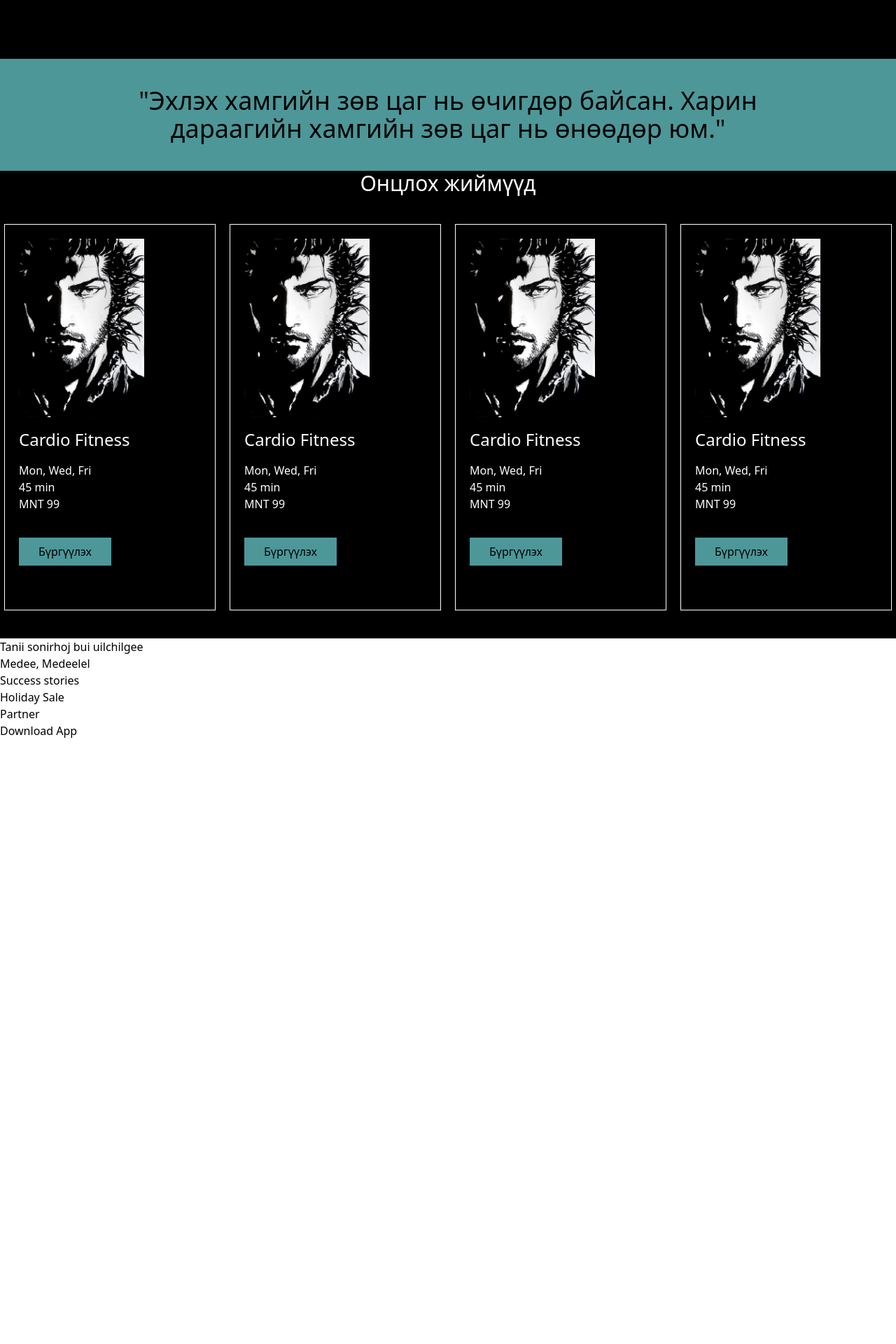
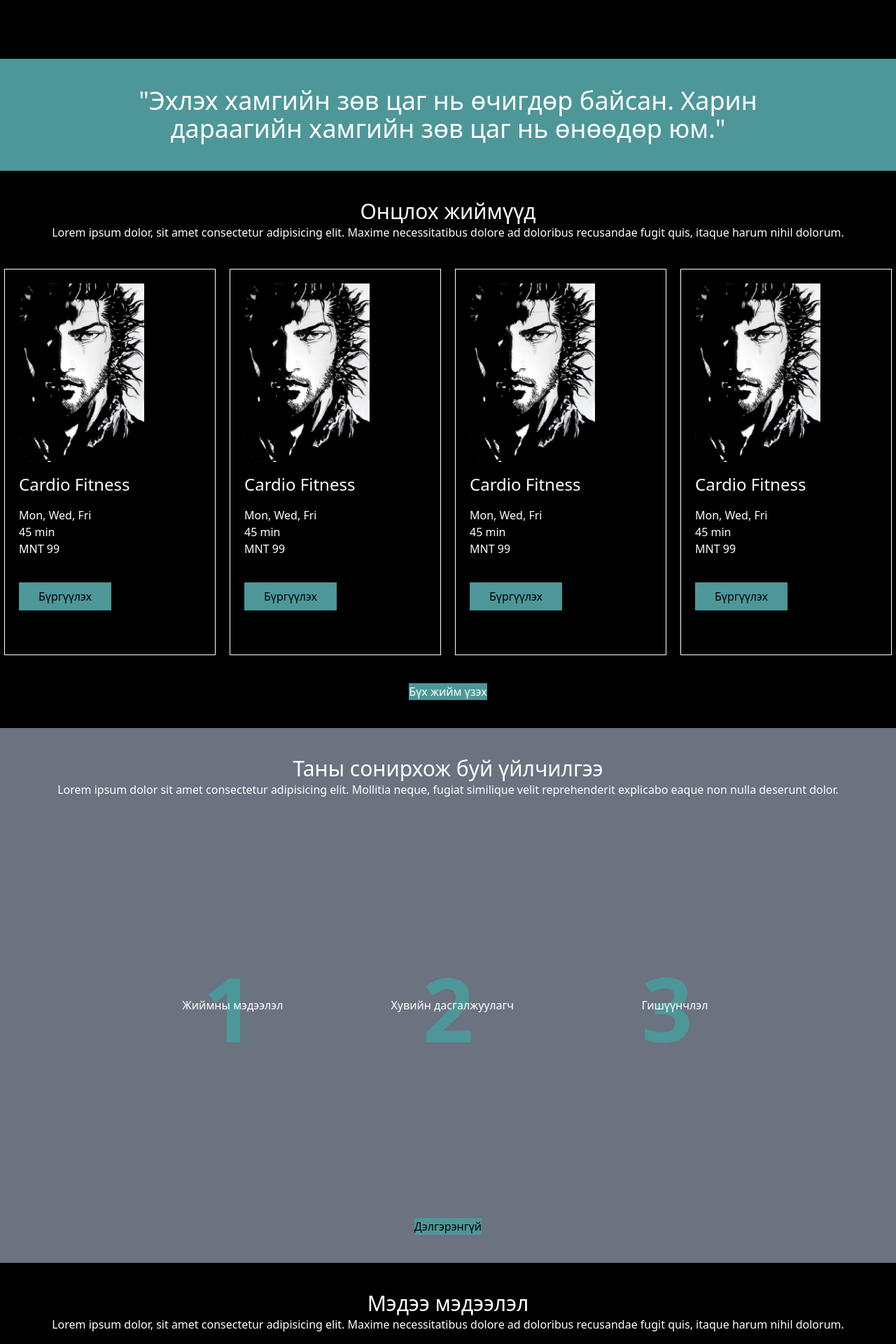
Before and after one commit to Pinecone-aqua/jimdii, a Next.js app in the folder front_end/client/: page / in a window 1280 px wide. Shown: the part 460-2380 px from the top of the page at 70% size. Before the commit the page ends 1516 px from the top, so only its background shows below. Built offline with nearby package versions, Linux system fonts and the light colour scheme.

Commit message:
apr27 at class

```diff
--- a/front_end/client/components/Card.tsx
+++ b/front_end/client/components/Card.tsx
@@ -8,11 +8,7 @@ export default function Card(): JSX.Element {
         <Link href={`singleGym`}>
           <div className="bg-black w-[300px] h-[550px] text-white p-5 font-extralight">
             <picture>
-							<img
-								src="./musashi.webp"
-								alt="CArd Pic"
-								className="h-[50%]"
-							/>
+              <img src="./musashi.webp" alt="CArd Pic" className="h-[50%]" />
             </picture>
             <h2 className="text-2xl my-4">Cardio Fitness</h2>
             <p>Mon, Wed, Fri</p>
--- a/front_end/client/pages/index.tsx
+++ b/front_end/client/pages/index.tsx
@@ -7,29 +7,73 @@ import Card from "@/components/Card";
 
 export default function Home() {
   const examples = [1, 2, 3, 4];
+  // const photo = "./titanic.jpeg";
+
   return (
-    <main>
-      <div className="h-[80px] md:h-[120px] lg:h-[160px] flex items-center text-center bg-main w-full text-sm  sm:text-2xl  lg:text-4xl">
-        <p className="container mx-auto w-3/4">
+    <main className="text-white">
+      <section className="h-[80px] md:h-[120px] lg:h-[160px] flex items-center text-center bg-main w-full text-sm  sm:text-2xl  lg:text-4xl">
+        <p className="container mx-auto w-3/4 text-white">
           "Эхлэх хамгийн зөв цаг нь өчигдөр байсан. Харин дараагийн хамгийн зөв
           цаг нь өнөөдөр юм."
         </p>
-      </div>
-      <div className="bg-black">
-        <h2 className="text-center text-3xl text-white">Онцлох жиймүүд</h2>
+      </section>
+      <section className="bg-black flex flex-col items-center py-10">
+        <h2 className="text-3xl text-white">Онцлох жиймүүд</h2>
+        <p className="text-white">
+          Lorem ipsum dolor, sit amet consectetur adipisicing elit. Maxime
+          necessitatibus dolore ad doloribus recusandae fugit quis, itaque harum
+          nihil dolorum.
+        </p>
 
         <div className="flex gap-5 justify-center py-10">
           {examples.map((example, index) => (
-            <Card key={index} />
+            <Card key={index} photo={"./musashi.webp"} />
           ))}
         </div>
-      </div>
-      <div>
-        <p>Tanii sonirhoj bui uilchilgee</p>
-      </div>
-      <div>
-        <p>Medee, Medeelel</p>
-      </div>
+        <button className="bg-main">Бүх жийм үзэх</button>
+      </section>
+      <section className="bg-gray-500 flex flex-col items-center py-10">
+        <h2 className="text-3xl text-white">Таны сонирхож буй үйлчилгээ</h2>
+        <p>
+          Lorem ipsum dolor sit amet consectetur adipisicing elit. Mollitia
+          neque, fugiat similique velit reprehenderit explicabo eaque non nulla
+          deserunt dolor.
+        </p>
+        <div className="h-[600px] flex items-center gap-60">
+          <div className="relative">
+            <span className="text-main text-9xl font-bold">1</span>
+            <p className="absolute top-12 left-[-30px] whitespace-nowrap">
+              Жиймны мэдээлэл
+            </p>
+          </div>
+          <div className="relative">
+            <span className="text-main text-9xl font-bold">2</span>
+            <p className="absolute top-12 left-[-45px] whitespace-nowrap">
+              Хувийн дасгалжуулагч
+            </p>
+          </div>
+          <div className="relative">
+            <span className="text-main text-9xl font-bold">3</span>
+            <p className="absolute top-12 left-0 text-center">Гишүүнчлэл</p>
+          </div>
+        </div>
+        <button className="bg-main text-black ">Дэлгэрэнгүй</button>
+      </section>
+      <section className="bg-black flex flex-col items-center py-10">
+        <h2 className="text-3xl text-white">Мэдээ мэдээлэл</h2>
+        <p className="text-white">
+          Lorem ipsum dolor, sit amet consectetur adipisicing elit. Maxime
+          necessitatibus dolore ad doloribus recusandae fugit quis, itaque harum
+          nihil dolorum.
+        </p>
+
+        <div className="flex gap-5 justify-center py-10">
+          {examples.map((example, index) => (
+            <Card key={index} photo={"./titanic.jpeg"} />
+          ))}
+        </div>
+        <button className="bg-main">Бүх жийм үзэх</button>
+      </section>
       <div>
         <p>Success stories</p>
       </div>
```
Also changed, not shown: front_end/client/public/titanic.jpeg (added). Lines whose indentation alone changed are shown as unchanged.
